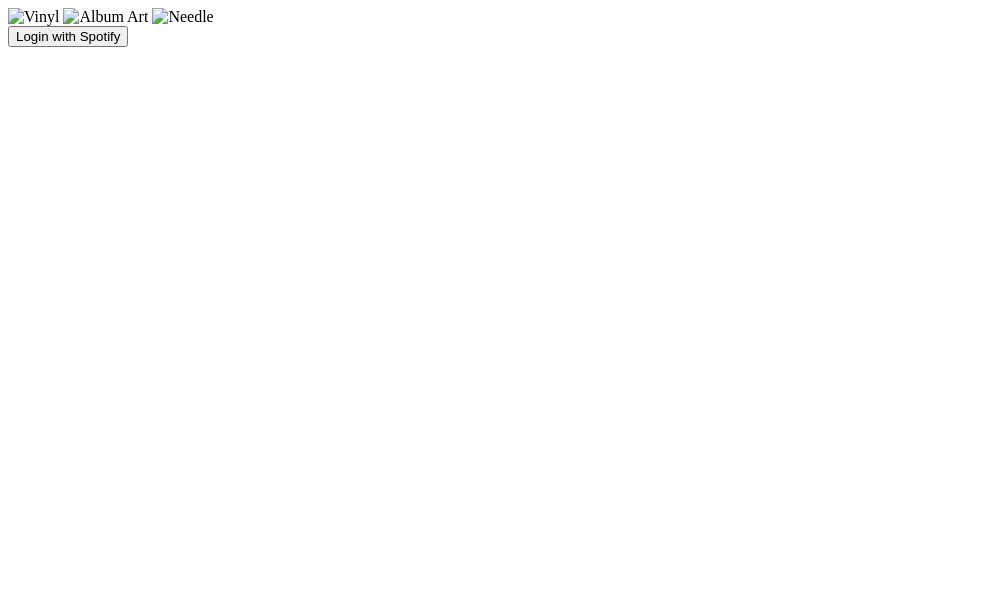
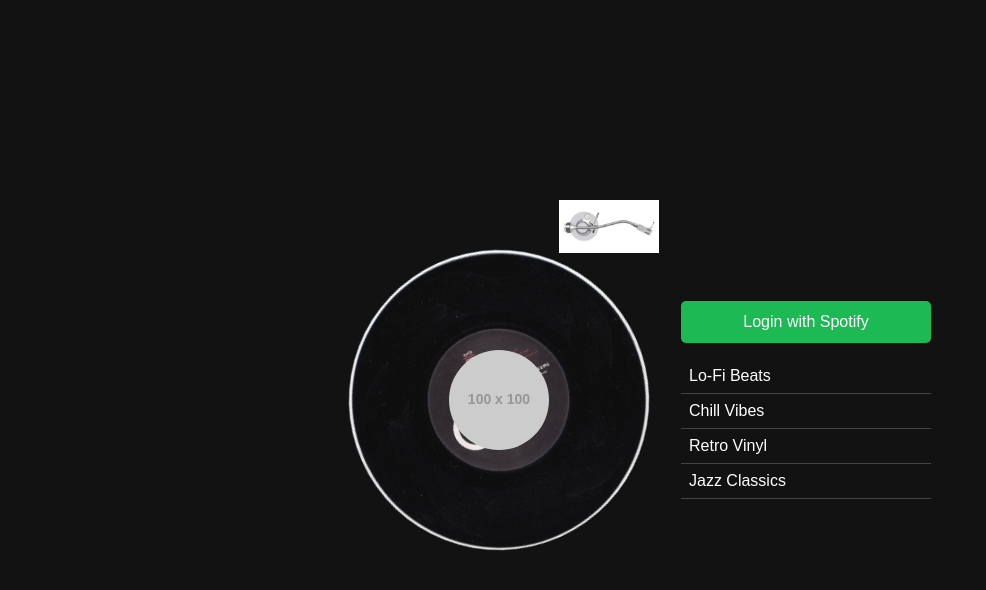
Before and after one commit to MehdiNV/vinyl-spotify-player, a plain HTML site: page index.html in a window 1280 px wide. Both pictures are taken after a click on the button "Login with Spotify". Shown: the whole page, without its empty margins (0-986 px from the left). Drawn offline with Linux system fonts and the light colour scheme; placeholder pictures from the web are drawn by us.

Commit message:
Add provisional vinyl assets and setup

```diff
--- a/css/index.css
+++ b/css/index.css
@@ -0,0 +1,102 @@
+/* Reset & Basics */
+* {
+  margin: 0;
+  padding: 0;
+  box-sizing: border-box;
+}
+
+body {
+  background: #121212;
+  font-family: Arial, sans-serif;
+  color: white;
+  display: flex;
+  justify-content: center;
+  align-items: center;
+  height: 100vh;
+  overflow: hidden;
+}
+
+.container {
+  display: flex;
+  gap: 2rem;
+  align-items: center;
+}
+
+/* Vinyl Player Styles */
+.vinyl-wrapper {
+  position: relative;
+  width: 300px;
+  height: 300px;
+}
+
+#vinyl {
+  width: 100%;
+  height: auto;
+  border-radius: 50%;
+  transition: transform 0.3s ease-in-out;
+}
+
+/* Album Art (centered on vinyl) */
+#album-art {
+  position: absolute;
+  width: 100px;
+  height: 100px;
+  top: 50%;
+  left: 50%;
+  transform: translate(-50%, -50%);
+  border-radius: 50%;
+  object-fit: cover;
+  pointer-events: none;
+}
+
+/* Needle */
+#needle {
+  position: absolute;
+  top: -50px;
+  left: 210px;
+  width: 100px;
+  transform-origin: top left;
+  transition: transform 0.5s ease-in-out;
+}
+
+/* Rotation Animation */
+@keyframes spin {
+  from {
+    transform: rotate(0deg);
+  }
+  to {
+    transform: rotate(360deg);
+  }
+}
+
+.spinning {
+  animation: spin 3s linear infinite;
+}
+
+/* Spotify Panel */
+.spotify-panel {
+  width: 250px;
+  display: flex;
+  flex-direction: column;
+  gap: 1rem;
+}
+
+#login-btn {
+  padding: 0.75rem 1rem;
+  border: none;
+  background: #1DB954;
+  color: white;
+  font-size: 1rem;
+  border-radius: 5px;
+  cursor: pointer;
+  transition: background 0.3s;
+}
+
+#login-btn:hover {
+  background: #1ed760;
+}
+
+#playlist-list {
+  max-height: 300px;
+  overflow-y: auto;
+}
--- a/index.html
+++ b/index.html
@@ -3,16 +3,18 @@
 <head>
   <meta charset="UTF-8" />
   <meta name="viewport" content="width=device-width, initial-scale=1.0" />
-  <title>Vinyl Spotify Player</title>
-  <link rel="stylesheet" href="style.css" />
+  <link rel="icon" href="assets/favicon1.ico" type="image/x-icon">
+  <link rel="stylesheet" href="css/index.css" />
+
+  <title>Vinyl Player</title>
 </head>
 <body>
   <div class="container">
     <!-- Vinyl UI -->
     <div class="vinyl-wrapper">
-      <img id="vinyl" src="assets/vinyl.png" alt="Vinyl" />
-      <img id="album-art" src="assets/placeholder-art.png" alt="Album Art" />
-      <img id="needle" src="assets/needle.png" alt="Needle" />
+      <img id="vinyl" src="assets/VinylRecord.jpg" alt="Vinyl" />
+      <img id="album-art" src="https://via.placeholder.com/100x100.png?text=Album" alt="Album Art" />
+      <img id="needle" src="assets/VinylToneArm.jpg" alt="Needle" />
     </div>
 
     <!-- Spotify Control Panel -->
@@ -22,6 +24,6 @@
     </div>
   </div>
 
-  <script src="index.js"></script>
+  <script src="javascript/index.js"></script>
 </body>
 </html>
--- a/javascript/index.js
+++ b/javascript/index.js
@@ -0,0 +1,63 @@
+console.log("🎵 Vinyl Spotify Player loaded");
+
+const loginBtn = document.getElementById("login-btn");
+const playlistList = document.getElementById("playlist-list");
+const vinyl = document.getElementById("vinyl");
+const albumArt = document.getElementById("album-art");
+
+let spinning = false;
+let accessToken = null;
+
+// 🎧 Simulate login
+loginBtn.addEventListener("click", () => {
+  alert("Simulated Spotify login. Real OAuth coming soon.");
+  mockPlaylistUI();
+  startSpinning();
+});
+
+// 🌀 Start/stop vinyl spin
+function startSpinning() {
+  if (!spinning) {
+    vinyl.classList.add("spinning");
+    spinning = true;
+  }
+}
+
+function stopSpinning() {
+  vinyl.classList.remove("spinning");
+  spinning = false;
+}
+
+// 📝 Mock playlists and click handlers
+function mockPlaylistUI() {
+  const playlists = ["Lo-Fi Beats", "Chill Vibes", "Retro Vinyl", "Jazz Classics"];
+  playlistList.innerHTML = "";
+
+  playlists.forEach(name => {
+    const div = document.createElement("div");
+    div.textContent = name;
+    div.style.cursor = "pointer";
+    div.style.padding = "0.5rem";
+    div.style.borderBottom = "1px solid #444";
+
+    div.addEventListener("click", () => {
+      alert(`Pretend we're playing "${name}"`);
+      updateAlbumArt(name);
+      startSpinning();
+    });
+
+    playlistList.appendChild(div);
+  });
+}
+
+// 🎨 Simulate changing album art (random image)
+function updateAlbumArt(playlistName) {
+  const fakeArt = {
+    "Lo-Fi Beats": "https://via.placeholder.com/100x100.png?text=Lo-Fi",
+    "Chill Vibes": "https://via.placeholder.com/100x100.png?text=Chill",
+    "Retro Vinyl": "https://via.placeholder.com/100x100.png?text=Retro",
+    "Jazz Classics": "https://via.placeholder.com/100x100.png?text=Jazz"
+  };
+
+  albumArt.src = fakeArt[playlistName] || "https://via.placeholder.com/100x100.png?text=Album";
+}
```
Also changed, not shown: assets/VinylRecord.jpg (added), assets/VinylToneArm.jpg (added), assets/favicon1.ico (added), assets/favicon2.ico (added), 2 other files.
